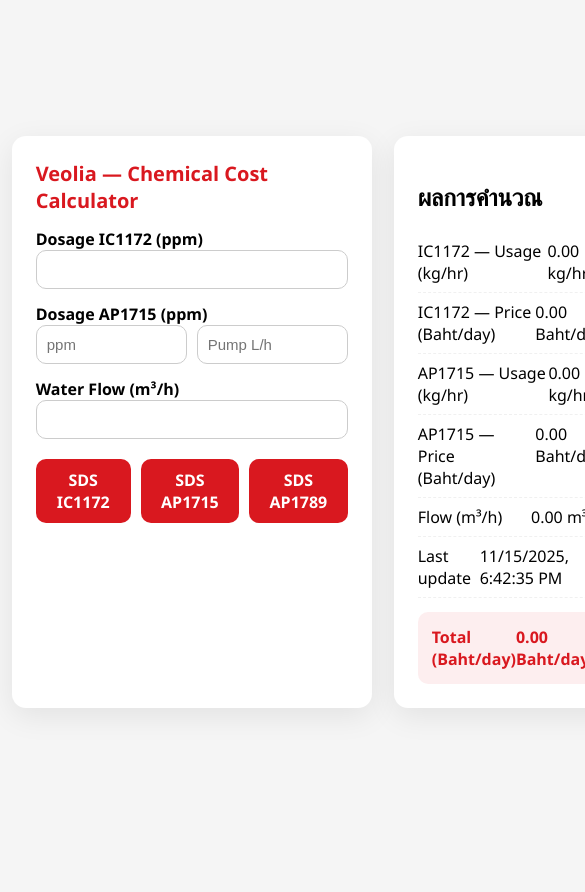
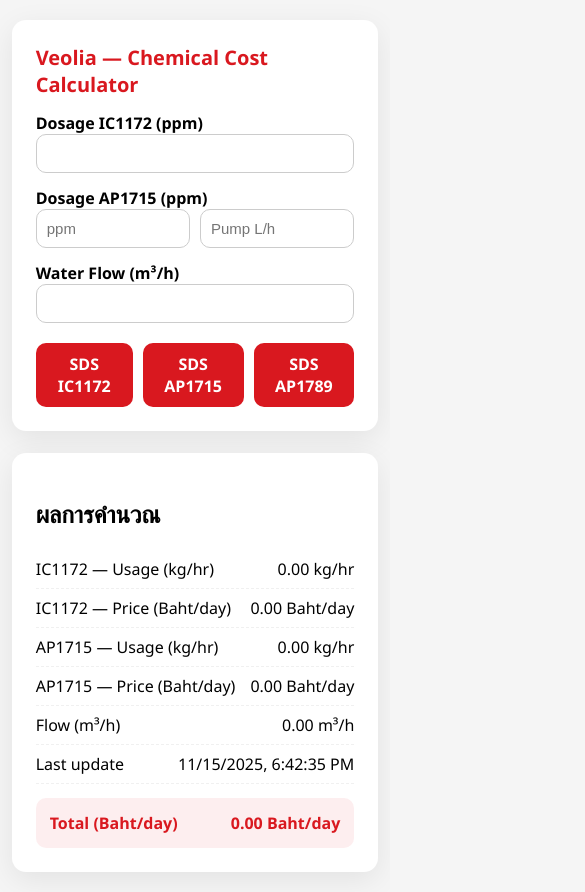
Before and after one commit to Naninok/Veolia-calculator, a plain HTML site: page index.html in a window 390 px wide. Shown: the top 892 px of the page, 585 px wide, since content can reach past the window. Before the commit the page ends 844 px from the top, so only its background shows below. Drawn offline with Linux system fonts and the light colour scheme.

Commit message:
Update style.css

```diff
--- a/style.css
+++ b/style.css
@@ -89,3 +89,16 @@ input[type=number]{
   text-align: center;
   flex-grow: 1;
 }
+@media(max-width: 768px){
+body{
+padding:20px 0;
+align-items:flex-start;
+}
+.container{
+grid-template-columns:1fr; /* Only calculation card moves down */
+}
+/* Keep input layout SAME on mobile */
+.row{
+flex-direction:row;
+gap:10px;
+}
```
